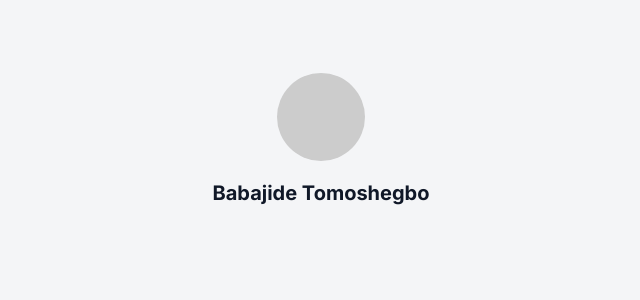
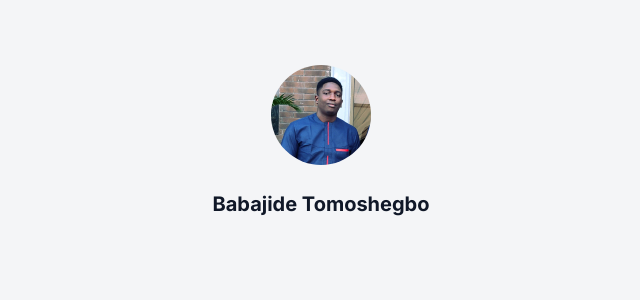
Before and after one commit to babajide234/hng9-stage1, a React (Vite) app: page / in a window 1280 px wide. Shown: the top 300 px of the page, without its empty margins (319-959 px from the left). Built offline with nearby package versions, Linux system fonts and the light colour scheme; a web font is replaced by a local one.

Commit message:
finished profile imgae

```diff
--- a/src/App.css
+++ b/src/App.css
@@ -24,7 +24,37 @@
   flex-direction: column;
   justify-content: center;
   align-items: center;
-  width: 88px;
-  height: 88px;
+  width: 100px;
+  height: 100px;
   border-radius: 275px;
+  margin-bottom: 24px;
+  overflow: hidden;
 }
+
+#profile__img{
+  background: url('./assets/profile.jpg');
+  background-position: center;
+  background-size: contain;
+}
+
+.img_container:hover {
+  cursor: pointer;
+}
+
+.img_container:hover .profile__upload{
+  display: flex;
+}
+
+.profile__upload{
+  display: none;
+  flex-direction: column;
+  justify-content: flex-end;
+  align-items: center;
+  width: 100px;
+  height: 100px;
+  background: linear-gradient(0deg, rgba(52, 64, 84, 0.75), rgba(52, 64, 84, 0.75));
+}
+
+.profile__upload img{
+  margin-bottom: 15px;
+}
--- a/src/App.jsx
+++ b/src/App.jsx
@@ -1,16 +1,14 @@
 import { useState } from 'react'
-import reactLogo from './assets/react.svg'
 import './App.css'
-
+import Icon from './assets/icon.svg'
 function App() {
-  const [count, setCount] = useState(0)
 
   return (
     <>
       <div className="container">
           <section className="profile__section">
-                <div className="img_container">
-
+                <div className="img_container" id="profile__img">
+                    <div className="profile__upload"><img src={Icon} alt="" /></div>
                 </div>
                 <h1 className="profile__name">Babajide Tomoshegbo</h1>
           </section>
--- a/src/index.css
+++ b/src/index.css
@@ -1,3 +1,9 @@
+*{
+  margin: 0;
+  padding: 0;
+  box-sizing: border-box;
+}
+
 body{
   background: #F4F5F7;
 }
```
Also changed, not shown: src/assets/icon.svg (added), src/assets/profile.jpg (added).
